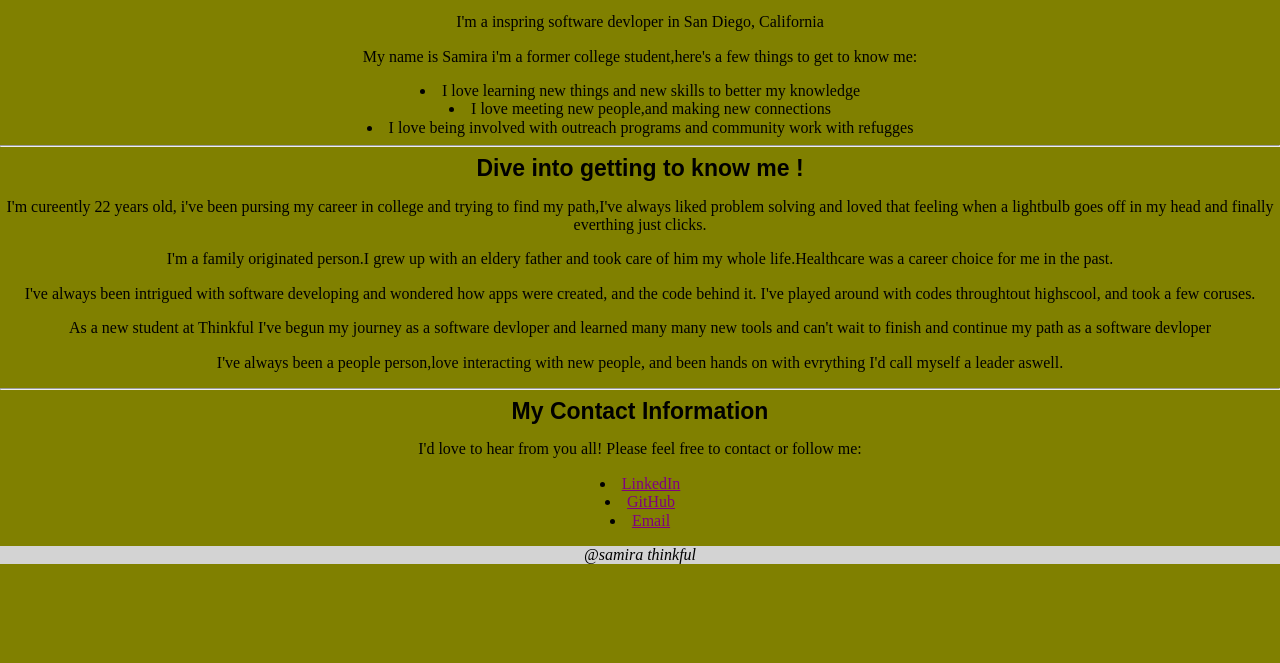
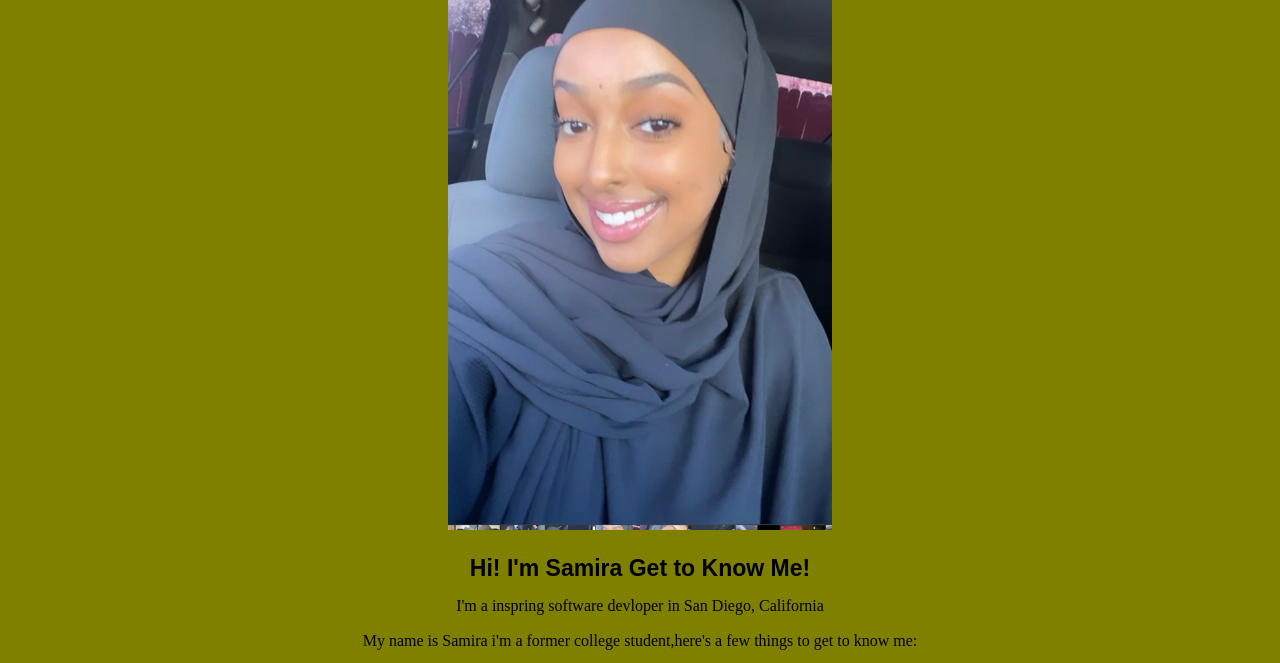
Before and after one commit to Samiraaam/portfolio-1, a plain HTML site: page index.html in a window 1280 px wide. Shown: the part 259-922 px from the top of the page. Before the commit the page ends 839 px from the top, so only its background shows below. Drawn offline with nearby package versions, Linux system fonts and the light colour scheme.

Commit message:
intial commit

```diff
--- a/index.html
+++ b/index.html
@@ -4,7 +4,7 @@
 <head>
 
     <meta charset="UTF-8">
-    <meta name="viewport" content="width=device-width>
+    <meta name="viewport" content="width=device-width">
     <title>Samira Mohamed | Software Developer | Portfolio</title>
     <link rel= "stylesheet" href=" https://cdnjs.cloudflare.com/ajax/libs/normalize/8.0.1/normalize.css" />
     <link href="style.css" rel="stylesheet" type="text/css" />
@@ -20,7 +20,7 @@
 
  <main>
     <!--main container starts here i uploaded my photo of myself saved onto my desktop-->
-    <img class="img-style"src="./images/myself.jpg" alt="myself.jpg">
+    <img class="img-style"src="myself.jpg" alt="myself.jpg">
     <!--second header here and tlaks a bit about myself-->
    <div>
  <h2>Hi! I'm Samira Get to Know Me!</h2>
--- a/style.css
+++ b/style.css
@@ -2,8 +2,6 @@
 
 body {
     background-color: olive;
-    padding: 0px
-    max-width: 0px;
      margin: auto;
    }
 
@@ -19,8 +17,6 @@ h1 {
     color: black;
     font-size: 60px;
     font-family:cursive;
-    width: auto
-    height:0px;
      text-align:center
   }
 
@@ -98,7 +94,7 @@ a:active {
 
 footer {
     background: lightgrey;
-    color: black
+    color: black;
     margin: auto;
     width: auto;
 }
```
Also changed, not shown: myself.jpg (renamed from image of myself.jpg).
